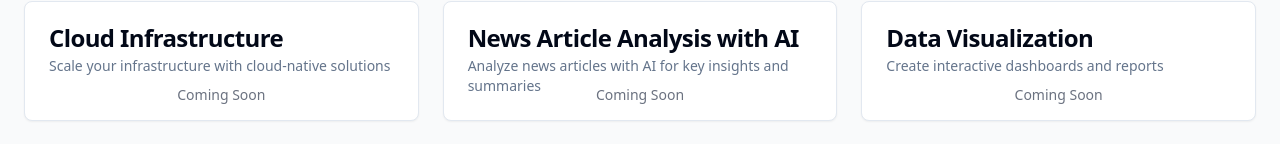
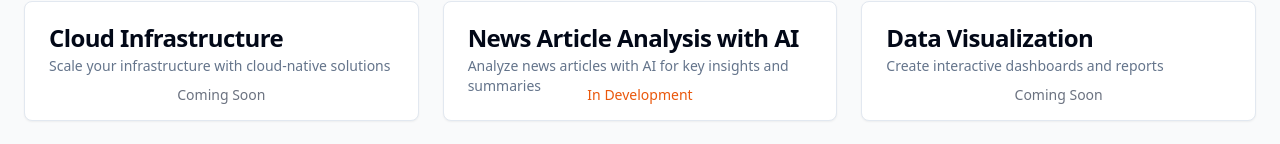
Before and after one commit to Amplified-Information/amplified-webwave, a React (Vite) app: page /demo/overview in a window 1280 px wide. Shown: the part 407-551 px from the top of the page. Built offline with nearby package versions, Linux system fonts and the light colour scheme.

Commit message:
Update demo card status
Set the "News Article Analysis with AI" demo card status to "In Development".

```diff
--- a/src/components/DemoPages.tsx
+++ b/src/components/DemoPages.tsx
@@ -36,7 +36,8 @@ export const DemoPages = ({ showHeader = true, className = "" }: DemoPagesProps)
     {
       title: "News Article Analysis with AI",
       description: "Analyze news articles with AI for key insights and summaries",
-      path: "/demo/machine-learning"
+      path: "/demo/machine-learning",
+      status: "in development"
     },
     {
       title: "Data Visualization",
```
